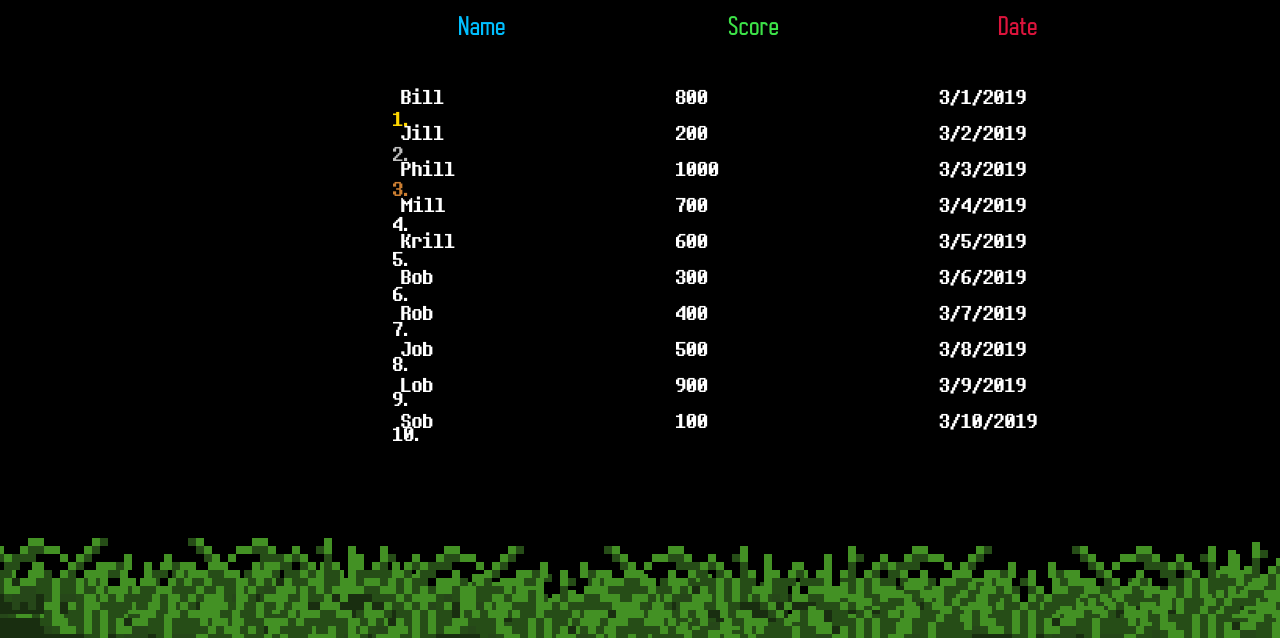
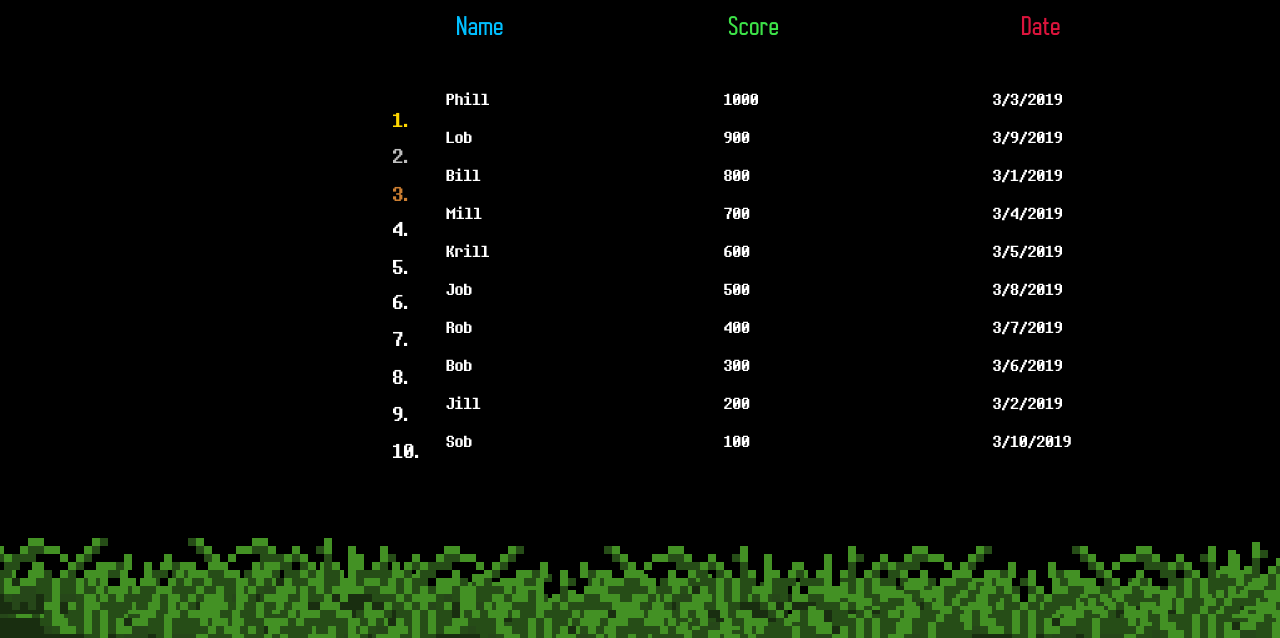
Before and after one commit to Philltech12/pdvoskin-project, a website: page client/views/topten.html in a window 1280 px wide. Shown: the part 162-800 px from the top of the page. Drawn offline with Linux system fonts and the light colour scheme.

Commit message:
scoreboard
fully functioning array and scoreboard

```diff
--- a/client/public/css/topten.css
+++ b/client/public/css/topten.css
@@ -21,7 +21,7 @@ body {
 }
 .alignLeftName{
 	position: absolute;
-	left: 450px;
+	left: 448px;
 	width: 20px;
 	top: 150px;
 	border: 5px;
@@ -37,7 +37,7 @@ body {
 }
 .alignLeftDate{
 	position: absolute;
-	left: 990px;
+	left: 1013px;
 	width: 20px;
 	top: 150px;
 	border: 5px;
@@ -53,59 +53,92 @@ body {
 .scores {
 	font-size: 25px;
 }
+#blackbox {
+	z-index: 1;
+	position: absolute;
+	top: 220px;
+	left: 180px;
+	width: 50px;
+	height: 400px;
+	background-color: black;
+}
+
+#topTenTable{
+    text-align: center;
+	font-size: 32px;
+}
+
+table{
+	font-family: custom2;
+    position: absolute;
+		left: 5.5%;
+    font-size: 20px;
+    color: white;
+    margin: 0 auto;
+    padding-top: 220px;
+}
+
+td{
+    padding-left: 116px;
+    padding-right: 116px;
+    padding-bottom: 15px;
+}
+
 .score1 {
 	position: absolute;
 	left: 385px;
-	top: 240px;
+	top: 241px;
 	color: gold;
 }
 .score2 {
 	position: absolute;
 	left: 385px;
-	top: 275px;
+	top: 277px;
 	color: silver;
 }
 .score3 {
 	position: absolute;
 	left: 385px;
-	top: 310px;
+	top: 315px;
 	color: cd7f32;
 }
 .score4 {
 	position: absolute;
 	left: 385px;
-	top: 345px;
+	top: 350px;
 }
 .score5 {
 	position: absolute;
 	left: 385px;
-	top: 380px;
+	top: 388px;
 }
 .score6 {
 	position: absolute;
 	left: 385px;
-	top: 415px;
+	top: 423px;
 }
 .score7 {
 	position: absolute;
 	left: 385px;
-	top: 450px;
+	top: 460px;
 }
 .score8 {
 	position: absolute;
 	left: 385px;
-	top: 485px;
+	top: 498px;
 }
 .score9 {
 	position: absolute;
 	left: 385px;
-	top: 520px;
+	top: 535px;
 }
 .score10 {
 	position: absolute;
 	left: 385px;
-	top: 555px;
+	top: 572px;
 }
+
+/*
 table{
 	position: absolute;
 	left: 22.5%;
@@ -120,3 +153,4 @@ td {
 	padding-right: 109px;
 	padding-bottom: 8px;
 }
+*/
--- a/client/public/js/topten.js
+++ b/client/public/js/topten.js
@@ -1,3 +1,41 @@
+var topTen = [
+  ['Bill', 800, '3/1/2019'],
+  ['Jill', 200, '3/2/2019'],
+  ['Phill', 1000, '3/3/2019'],
+  ['Mill', 700, '3/4/2019'],
+  ['Krill', 600, '3/5/2019'],
+  ['Bob', 300, '3/6/2019'],
+  ['Rob', 400, '3/7/2019'],
+  ['Job', 500, '3/8/2019'],
+  ['Lob', 900, '3/9/2019'],
+  ['Sob', 100, '3/10/2019']
+]
+
+topTen.sort(function(a, b){
+    var x = a[1];
+    var y = b[1];
+    return y - x;
+});
+
+var topTenTable = document.getElementById('topTenTable');
+var table = document.createElement('table');
+var tbody = document.createElement('tbody');
+
+for (i = 0; i < 10; i++){
+    var vals = topTen[i];
+    var row = document.createElement('tr');
+    var cell = document.createElement('td');
+    cell.textContent = i + 1;
+    row.appendChild(cell);
+    for (var b = 0; b < vals.length; b++){
+        var cell = document.createElement('td');
+        cell.textContent = vals[b];
+        row.appendChild(cell);
+    }
+    tbody.appendChild(row);
+}
+table.appendChild(tbody);
+topTenTable.appendChild(table);
 /*
 var myArray = [
   ['Bill', 1000, '3/1/2019'],
@@ -12,7 +50,9 @@ var myArray = [
   ['Sob', 100, '3/10/2019']
 ];
 */
-createTable([['Bill', 800, '3/1/2019'],
+/*
+createTable([
+['Bill', 800, '3/1/2019'],
 ['Jill', 200, '3/2/2019'],
 ['Phill', 1000, '3/3/2019'],
 ['Mill', 700, '3/4/2019'],
@@ -38,7 +78,7 @@ function createTable(tableData) {
       });
       document.body.appendChild(table);
     }
-
+*/
 /*
 topTen.sort(function(a, b){
     var x = a[1];
--- a/client/views/topten.html
+++ b/client/views/topten.html
@@ -39,6 +39,7 @@
 		</p2>
 
 		<p3>
+
 			<div class="customBody">
 				<div class="scores">
 					<div class="score1">
@@ -73,8 +74,14 @@
 					</div>
 				</div>
 			</div>
+
+			<div id="blackbox"></div>
+		<p3>
+
 		<p4>
-
+			<div id = "topTenTable">
+    	</div>
+		</p4>
 	</body>
 
 	<script type= "text/javascript" src="/js/topten.js"></script>
```
